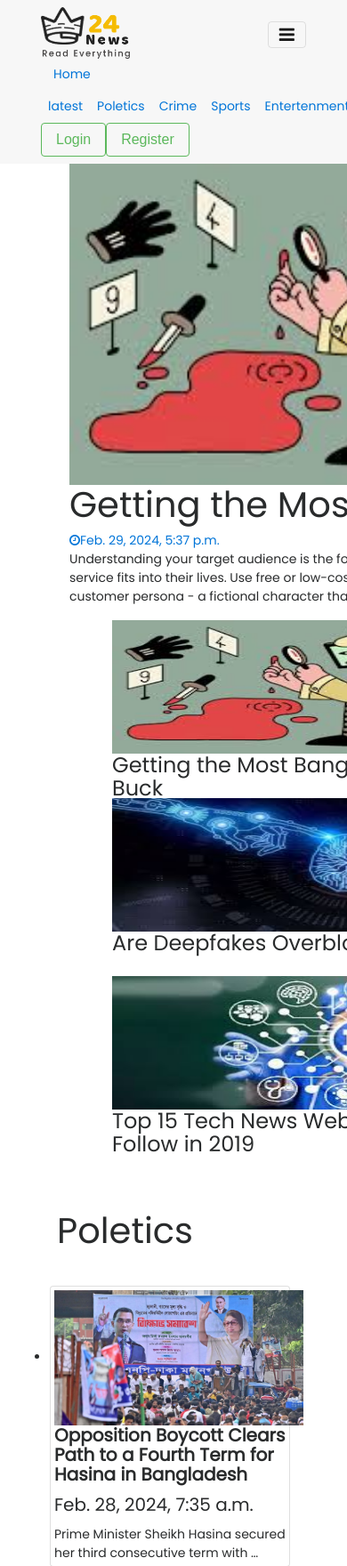
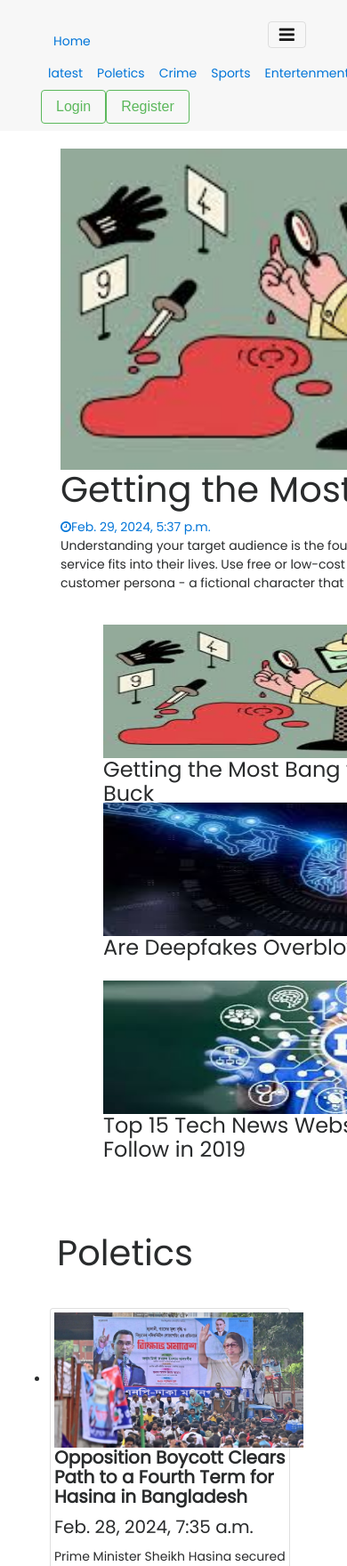
Before and after one commit to sabbirbabu3/news24_alltime, a Django app: page / in a window 390 px wide, after a click that opens the changed part; the page is wider, and only the part inside the window is pictured. Shown: the top 1760 px of that part at 89% size. Run offline with Django 5.2, Linux system fonts and the light colour scheme; data comes from the database, SQL or seed files in the repository; both versions use the stored data as it was after the commit; some libraries are stand-ins or nearby versions.

Commit message:
mobile responsive

```diff
--- a/templates/base.html
+++ b/templates/base.html
@@ -38,7 +38,7 @@
 
                 <!-- Navbar content -->
                 <div class="collapse navbar-collapse" id="navbarSupportedContent">
-                    <img style="width: 100px;" src="{% static 'logo.png'%}" alt="">
+                    <img style="width: 0px;" src="{% static 'logo.png'%}" alt="">
                     <!-- Main navigation links -->
                     <a class="nav-link" href="{% url 'home' %}">Home</a>
                     <div class="category d-flex">
--- a/templates/index.html
+++ b/templates/index.html
@@ -1,7 +1,57 @@
- {% extends "base.html" %}{% block head_title %}News24 Alltimes{% endblock %} {% block content %}
-<div style="width: 1500px; margin: auto; margin-left: auto;" class="body-container  ml-5">
+{% extends "base.html" %} {% block head_title %}News24 Alltimes{% endblock %} {% block content %}
+<style>
+    @media only screen and (max-width: 768px) {
+        .paddding {
+            padding: 10px;
+        }
+        .fh5co_suceefh5co_height {
+            height: auto !important;
+        }
+        .fh5co_suceefh5co_height_position_absolute_font {
+            position: relative !important;
+            top: initial !important;
+            left: initial !important;
+            margin-top: 10px;
+        }
+        .box-container {
+            width: 100%;
+            height: auto;
+        }
+        .category {
+            margin-left: auto;
+            margin-right: auto;
+            text-align: center;
+        }
+        .service-container {
+            margin-left: auto;
+            margin-right: auto;
+            text-align: center;
+        }
+        .service-container .swiper-container {
+            width: 100%;
+        }
+        .service-container .swiper-slide {
+            width: 100%;
+            margin-left: auto;
+            margin-right: auto;
+        }
+        .service-container .card-body {
+            text-align: left;
+        }
+        .d-flex {
+            display: block;
+        }
+        .mr-5 {
+            margin-right: auto;
+        }
+        .ml-5 {
+            margin-left: auto;
+        }
+    }
+</style>
+<div style="width: 1500px; margin: auto; margin-left: auto;" class="body-container ml-5">
     <div class="container-fluid paddding mb-5">
-        <div class="row mx-0  justify-content-center ">
+        <div class="row mx-0 justify-content-center ">
 
             <div class="col-md-6 col-12 paddding animate-box " data-animate-effect="fadeIn">
 
@@ -32,7 +82,7 @@
 
             <div class="col-md-6">
                 <div class="row">
-                    <div class="col-md-6 col-6 ml-5  paddding animate-box" data-animate-effect="fadeIn">
+                    <div class="col-md-6 col-6 ml-5 paddding animate-box" data-animate-effect="fadeIn">
                         <div class="fh5co_suceefh5co_height_2">
                             {% if data %} {% for post in latest_posts %}
                             <div style="width:550px; height: 200px;" class="box-container">
@@ -102,7 +152,6 @@
         </div>
     </div>
 </div>
-
 
 
 <!-- cetagor2-wise-display -->
@@ -405,4 +454,4 @@
         </div>
     </div>
 </div>
-{%endblock%}
+{% endblock %}
```
Also changed, not shown: db.sqlite3.
